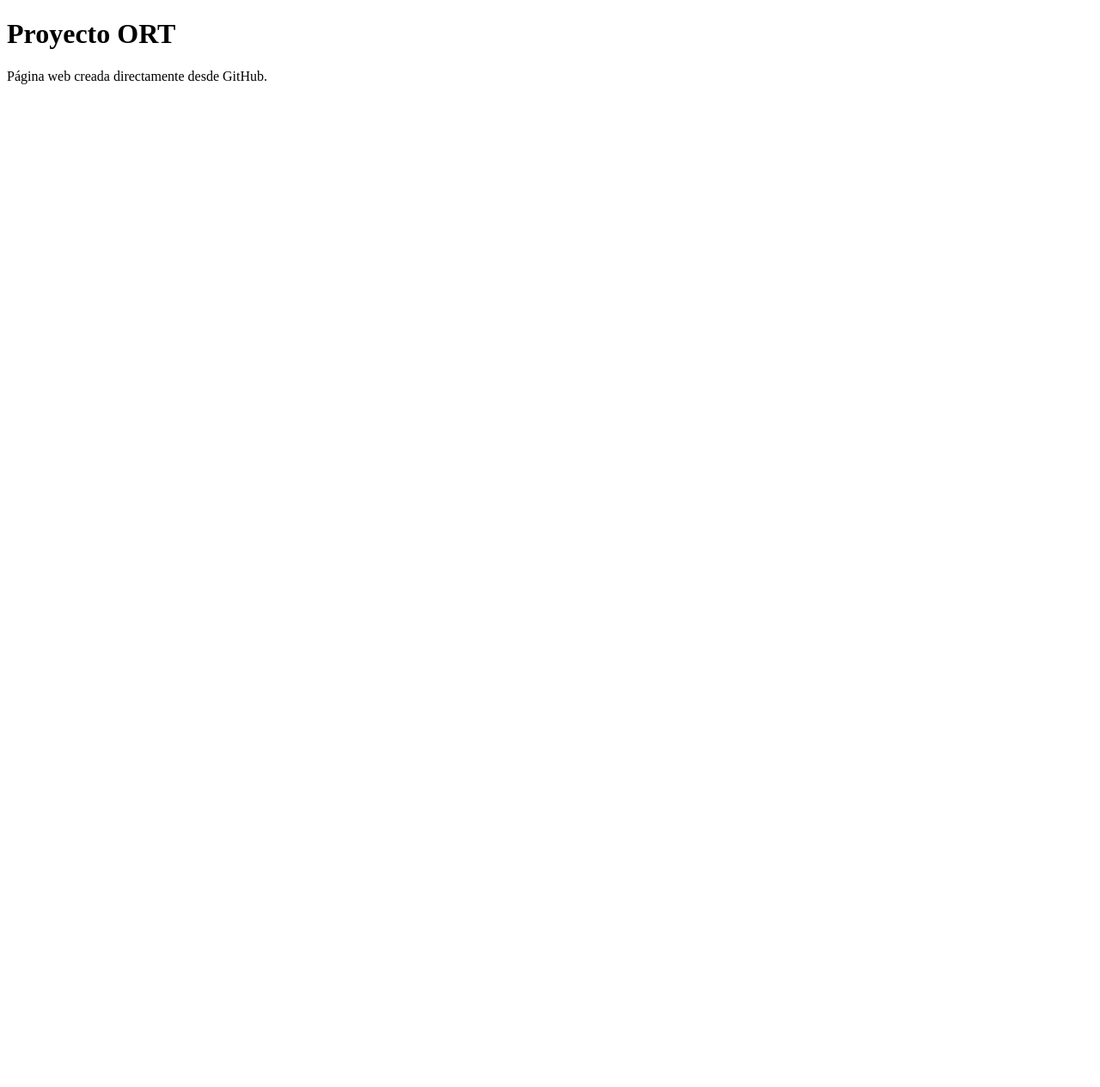
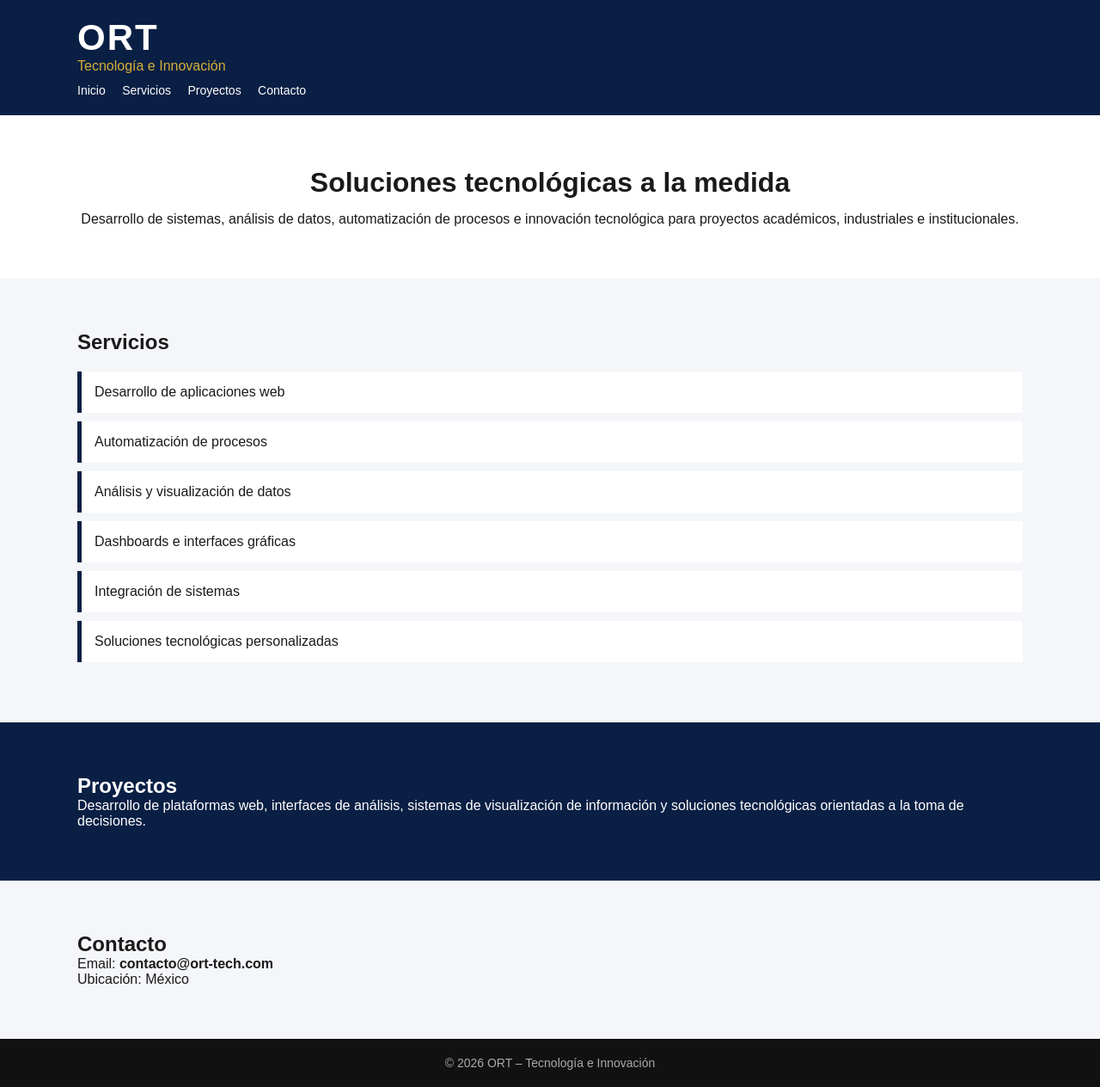
Before and after one commit to Leonel1812/ort1812, a plain HTML site: page index.html in a window 1280 px wide. Shown: the whole page at 86% size. Before the commit the page ends 800 px from the top, so only its background shows below. Drawn offline with Linux system fonts and the light colour scheme.

Commit message:
Estructura inicial sitio web ORT

```diff
--- /dev/null
+++ b/css/styles.css
@@ -0,0 +1,84 @@
+* {
+    margin: 0;
+    padding: 0;
+    box-sizing: border-box;
+    font-family: Arial, Helvetica, sans-serif;
+}
+
+body {
+    background: #f4f6f9;
+    color: #1a1a1a;
+}
+
+.container {
+    width: 90%;
+    max-width: 1100px;
+    margin: auto;
+}
+
+.header {
+    background: #0a1f44;
+    color: white;
+    padding: 20px 0;
+}
+
+.header h1 {
+    font-size: 42px;
+    letter-spacing: 2px;
+}
+
+.subtitle {
+    color: #d4af37;
+    font-size: 16px;
+    margin-bottom: 10px;
+}
+
+nav a {
+    color: white;
+    margin-right: 15px;
+    text-decoration: none;
+    font-size: 14px;
+}
+
+nav a:hover {
+    text-decoration: underline;
+}
+
+.section {
+    padding: 60px 0;
+}
+
+.hero {
+    background: white;
+    text-align: center;
+}
+
+.hero h2 {
+    font-size: 32px;
+    margin-bottom: 15px;
+}
+
+.services {
+    list-style: none;
+    margin-top: 20px;
+}
+
+.services li {
+    background: white;
+    padding: 15px;
+    margin-bottom: 10px;
+    border-left: 5px solid #0a1f44;
+}
+
+.dark {
+    background: #0a1f44;
+    color: white;
+}
+
+.footer {
+    background: #111;
+    color: #aaa;
+    text-align: center;
+    padding: 20px 0;
+    font-size: 14px;
+}
--- a/index.html
+++ b/index.html
@@ -2,10 +2,74 @@
 <html lang="es">
 <head>
     <meta charset="UTF-8">
-    <title>Proyecto ORT</title>
+    <title>ORT | Tecnología e Innovación</title>
+    <meta name="viewport" content="width=device-width, initial-scale=1.0">
+    <link rel="stylesheet" href="css/styles.css">
 </head>
 <body>
-    <h1>Proyecto ORT</h1>
-    <p>Página web creada directamente desde GitHub.</p>
+
+<header class="header">
+    <div class="container">
+        <h1>ORT</h1>
+        <p class="subtitle">Tecnología e Innovación</p>
+        <nav>
+            <a href="#inicio">Inicio</a>
+            <a href="#servicios">Servicios</a>
+            <a href="#proyectos">Proyectos</a>
+            <a href="#contacto">Contacto</a>
+        </nav>
+    </div>
+</header>
+
+<section id="inicio" class="section hero">
+    <div class="container">
+        <h2>Soluciones tecnológicas a la medida</h2>
+        <p>
+            Desarrollo de sistemas, análisis de datos, automatización de procesos
+            e innovación tecnológica para proyectos académicos, industriales e institucionales.
+        </p>
+    </div>
+</section>
+
+<section id="servicios" class="section">
+    <div class="container">
+        <h2>Servicios</h2>
+        <ul class="services">
+            <li>Desarrollo de aplicaciones web</li>
+            <li>Automatización de procesos</li>
+            <li>Análisis y visualización de datos</li>
+            <li>Dashboards e interfaces gráficas</li>
+            <li>Integración de sistemas</li>
+            <li>Soluciones tecnológicas personalizadas</li>
+        </ul>
+    </div>
+</section>
+
+<section id="proyectos" class="section dark">
+    <div class="container">
+        <h2>Proyectos</h2>
+        <p>
+            Desarrollo de plataformas web, interfaces de análisis,
+            sistemas de visualización de información y soluciones tecnológicas
+            orientadas a la toma de decisiones.
+        </p>
+    </div>
+</section>
+
+<section id="contacto" class="section">
+    <div class="container">
+        <h2>Contacto</h2>
+        <p>Email: <strong>contacto@ort-tech.com</strong></p>
+        <p>Ubicación: México</p>
+    </div>
+</section>
+
+<footer class="footer">
+    <div class="container">
+        <p>© 2026 ORT – Tecnología e Innovación</p>
+    </div>
+</footer>
+
+<script src="js/main.js"></script>
 </body>
 </html>
--- /dev/null
+++ b/js/main.js
@@ -0,0 +1 @@
+console.log("ORT - Tecnología e Innovación");
```
